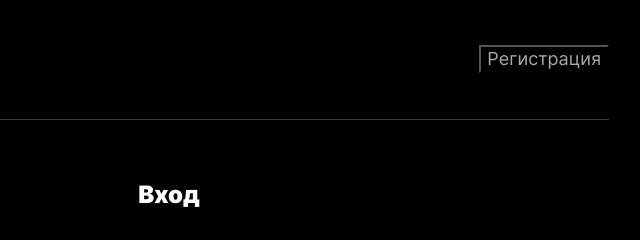
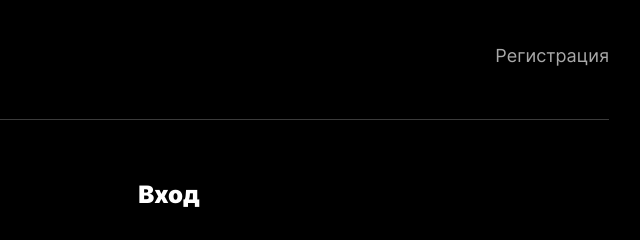
Before and after one commit to HeilRulez/react-mesto-auth, a React app: page /sign-in in a window 1280 px wide. Shown: the top 240 px of the page, 471-1111 px from the left. Built offline with nearby package versions, Linux system fonts and the light colour scheme.

Commit message:
перед ревью. без мобильного меню

```diff
--- a/package.json
+++ b/package.json
@@ -8,6 +8,7 @@
     "@testing-library/user-event": "^13.5.0",
     "react": "^18.2.0",
     "react-dom": "^18.2.0",
+    "react-responsive": "^9.0.0-beta.10",
     "react-router-dom": "^5.2.1",
     "react-scripts": "5.0.1",
     "web-vitals": "^2.1.4"
--- a/src/blocks/access-form/access-form.css
+++ b/src/blocks/access-form/access-form.css
@@ -3,3 +3,9 @@
   margin: 0 auto;
   max-width: 358px;
 }
+
+@media screen and (max-width: 425px) {
+  .access-form {
+    padding: 0 30px;
+  }
+}
--- a/src/blocks/header/__btn/header__btn.css
+++ b/src/blocks/header/__btn/header__btn.css
@@ -1,5 +1,6 @@
 .header__btn {
   background-color: rgba(0, 0, 0, 0);
+  border: none;
   color: #A9A9A9;
   font-family: 'Inter';
   font-style: normal;
@@ -7,7 +8,14 @@
   font-size: 18px;
   line-height: 22px;
   text-align: right;
+  padding: 0 24px;
   transition: opacity .3s ease-in-out;
+}
+
+@media screen and (min-width: 900px) {
+  .header__btn {
+    padding: 0 0 0 24px;
+  }
 }
 
 .header__btn:hover {
--- a/src/blocks/header/__text/header__text.css
+++ b/src/blocks/header/__text/header__text.css
@@ -7,6 +7,10 @@
     text-align: right;
     color: #FFF;
     text-decoration: none;
-    padding: 3px 24px 0;
+    padding: 0;
     margin: 0;
+    max-width: 250px;
+    overflow: hidden;
+    white-space: nowrap;
+    text-overflow: ellipsis;
 }
--- a/src/blocks/header/header.css
+++ b/src/blocks/header/header.css
@@ -4,16 +4,21 @@
   margin: 0 auto;
   padding: 28px 0 0 27px;
   border-bottom: 1px solid rgba(84, 84, 84, .7);
-  display: flex;
+  display: grid;
+  grid-template-columns: 103px minmax(24px, 152px);
   align-items: flex-start;
   justify-content: space-between;
 
 }
 
+@media screen and (min-width: 540px) {
+  .header {
+    grid-template-columns: 1fr minmax(min-content, max-content) minmax(min-content, max-content);
+  }
+}
+
 @media screen and (min-width: 900px) {
   .header {
-    display: grid;
-    grid-template-columns: 1fr minmax(min-content, max-content) minmax(min-content, max-content);
     height: 74px;
     padding: 45px 0 0;
   }
--- a/src/components/App.js
+++ b/src/components/App.js
@@ -37,6 +37,7 @@ export default function App() {
       .then(res => {
         if(res.token) {
           localStorage.setItem('jwt', res.token);
+          checkToken();
           setLoggedIn(true);
       }
     })
@@ -90,9 +91,9 @@ export default function App() {
   useEffect(() => {
     const jwt = localStorage.getItem('jwt');
     if(jwt) {
-      setLoggedIn(true);
       checkToken();
       getInfo();
+      setLoggedIn(true);
     }
   }, []);
 
--- a/src/components/Header.js
+++ b/src/components/Header.js
@@ -1,11 +1,13 @@
 import {useContext} from 'react';
 import {useHistory} from 'react-router-dom';
+import {useMediaQuery} from 'react-responsive'
 import {DataUserContext} from '../contexts/CurrentUserContext';
 
 export default function Header ({loggedIn, setLoggedIn, bntName, setBntName}) {
 
   const dataUser = useContext(DataUserContext);
   const history = useHistory();
+  const mediaQuery = useMediaQuery({ minWidth: 540 }); // Для реализации 'бургер'-меню. Но это не точно
 
   function onSignOut() {
     setLoggedIn(false);
@@ -26,9 +28,8 @@ export default function Header ({loggedIn, setLoggedIn, bntName, setBntName}) {
     return (
       <header className="header">
         <div className="header__logo"></div>
-        <p className="header__text">{loggedIn ? dataUser.email : ''}</p>
-        {loggedIn ?  (<button className="header__btn" onClick={onSignOut}>Выйти</button>) : (<button className="header__btn" onClick={handleIn}>{bntName}</button>)}
-
+        {mediaQuery && <p className="header__text">{loggedIn ? dataUser.email : ''}</p>}
+        {loggedIn ? (<button className="header__btn" onClick={onSignOut}>Выйти</button>) : (<button className="header__btn" onClick={handleIn}>{bntName}</button>)}
       </header>
     )
 }
```
Also changed, not shown: 1 other file.
